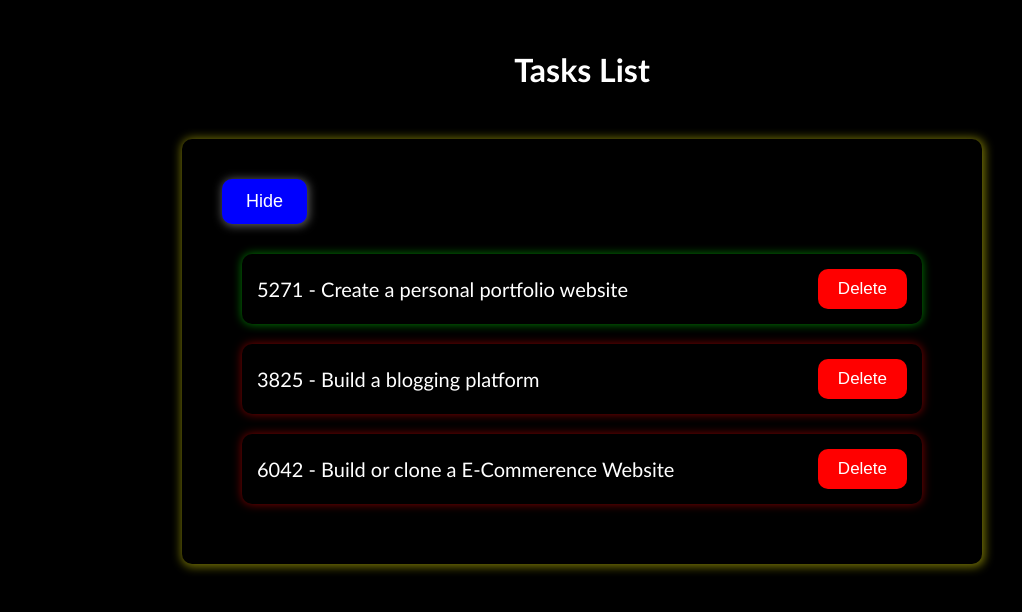
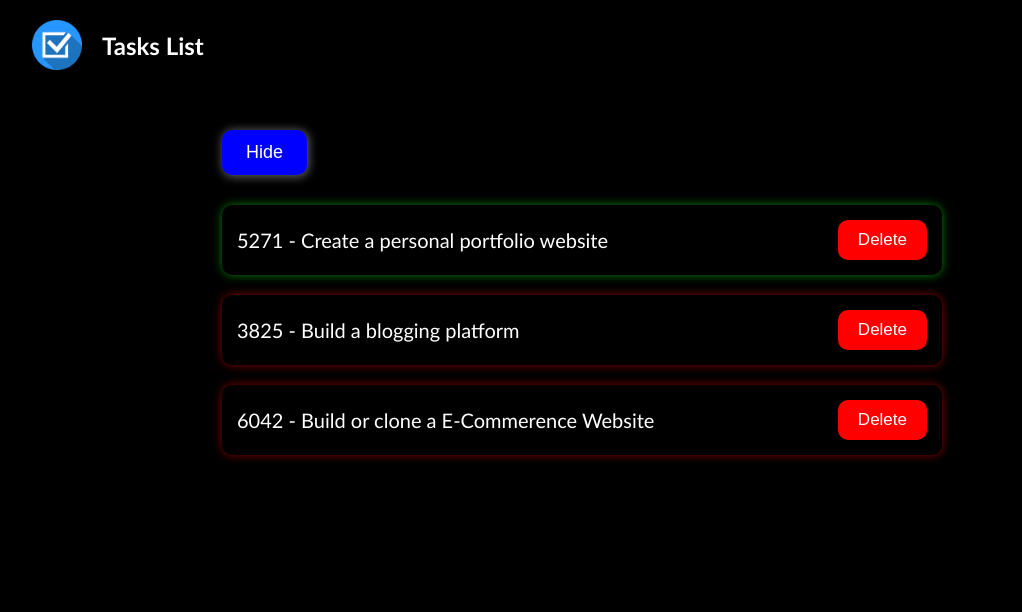
Before and after one commit to Saketh-Reddy-Bejadi/TaskProject, a React (Create React App) app in the folder mp_app/: page / in a window 1280 px wide. Shown: the top 612 px of the page, without its empty margins (58-1080 px from the left). Built offline with nearby package versions, Linux system fonts and the light colour scheme.

Commit message:
used the concept of components and props

```diff
--- a/mp_app/src/App.css
+++ b/mp_app/src/App.css
@@ -6,53 +6,19 @@
 body{
 
   font-family: 'Trebuchet MS', 'Lucida Sans Unicode', 'Lucida Grande', 'Lucida Sans', Arial, sans-serif;
-  display: flex;
-  justify-content: center;
-  align-items: center;
   background-color: black;
   color: white;
 
 }
-.Heading{
-  text-align: center;
-  margin: 50px;
-}
 .TaskItems{
-  /* border: 1px solid rgba(255, 255, 255, 0.533); */
-  box-shadow: 1px 1px 10px 2px rgba(218, 215, 9, 0.517);
   padding: 40px;
   width: 800px;
   height: 100%;
   border-radius: 10px;
   list-style-type: none;
   font-size: 20px;
+  margin: auto;
 }
-.TaskItems li{
-  margin: 20px;
-  padding: 15px;
-  border-radius: 10px;
-  display: flex;
-  justify-content: space-between;
-  align-items: center;
-}
-.Deletebtn{
-  background-color: red;
-  border: none;
-  padding: 10px 20px;
-  color: white;
-  font-size: 17px;
-  border-radius: 10px;
-
-}
-.completed{
-  box-shadow: 0.1px 0.1px 10px 0.1px rgba(0, 255, 8, 0.493);
-}
-.notcompleted{
-  box-shadow: 0.1px 0.1px 10px 0.2px rgba(255, 0, 0, 0.501);
-}
-/* .dnone{
-  display: none;
-} */
 .toggle{
   background-color: blue;
   color: white;
--- a/mp_app/src/App.js
+++ b/mp_app/src/App.js
@@ -1,8 +1,11 @@
 import React from 'react';
 import { useState } from 'react';
+import { Header } from './components/Header';
+import { TaskList } from './components/TaskCard';
 import "./App.css"
 
 export const App = () => {
+
   const [tasks,setTasks]=useState([
     {id:5271,name:"Create a personal portfolio website",completed:true},
     {id:3825,name:"Build a blogging platform",completed:false},
@@ -11,22 +14,17 @@ export const App = () => {
 
 
   function handleDelete(id) {
-    setTasks(tasks.filter((task)=> id!==task.id))
-
+      setTasks(tasks.filter((task)=> id!==task.id))
   }
   const [show,setShow]=useState(true);
 
   return (
-    <div className='App'>
-      <h1 className='Heading' >Tasks List</h1>
+    <div >
+      <Header/>
       <ul className={tasks.length!==0?'TaskItems':''}>
         <input type='button' onClick={()=>setShow(!(show))} className={tasks.length!==0?'toggle':'disnone'} value={(show===true)?"Hide":"Show"} ></input>
         {show && tasks.map((task)=>(
-          <li key={task.id} className={(task.completed===true)?"completed":"notcompleted"} >
-            <span>{task.id} - {task.name}</span>
-            <button onClick={()=>handleDelete(task.id)} className='Deletebtn' >Delete</button>
-          </li>
-
+        <TaskList key={task.id} task={task} handleDelete={handleDelete}  />
         ))}
       </ul>
     </div>
--- /dev/null
+++ b/mp_app/src/components/Header.css
@@ -0,0 +1,9 @@
+nav{
+    display: flex;
+    padding:20px 90px;
+    align-items: center;
+    gap: 20px;
+}
+.imglogo{
+    height: 50px;
+}
--- /dev/null
+++ b/mp_app/src/components/Header.js
@@ -0,0 +1,14 @@
+import logo from "../assets/tasks.png";
+import "./Header.css"
+
+
+export const Header = () => {
+  return (
+    <div>
+        <nav>
+            <img className="imglogo" src={logo}  alt="" />
+            <h1 className='Heading' >Tasks List</h1>
+        </nav>
+    </div>
+  )
+}
--- /dev/null
+++ b/mp_app/src/components/TaskCard.css
@@ -0,0 +1,25 @@
+
+
+  .TaskItems li{
+    margin: 20px auto;
+    padding: 15px;
+    border-radius: 10px;
+    display: flex;
+    justify-content: space-between;
+    align-items: center;
+  }
+  .Deletebtn{
+    background-color: red;
+    border: none;
+    padding: 10px 20px;
+    color: white;
+    font-size: 17px;
+    border-radius: 10px;
+
+  }
+  .completed{
+    box-shadow: 0.1px 0.1px 10px 0.1px rgba(0, 255, 8, 0.493);
+  }
+  .notcompleted{
+    box-shadow: 0.1px 0.1px 10px 0.2px rgba(255, 0, 0, 0.501);
+  }
--- /dev/null
+++ b/mp_app/src/components/TaskCard.js
@@ -0,0 +1,15 @@
+import "./TaskCard.css";
+
+export const TaskList = ({task,handleDelete,setShow,show}) => {
+
+
+
+  return (
+    <div className='App' >
+            <li key={task.id} className={(task.completed===true)?"completed":"notcompleted"} >
+              <span>{task.id} - {task.name}</span>
+              <button onClick={()=>handleDelete(task.id)} className='Deletebtn' >Delete</button>
+            </li>
+    </div>
+  )
+}
```
Also changed, not shown: mp_app/src/assets/tasks.png (added).
